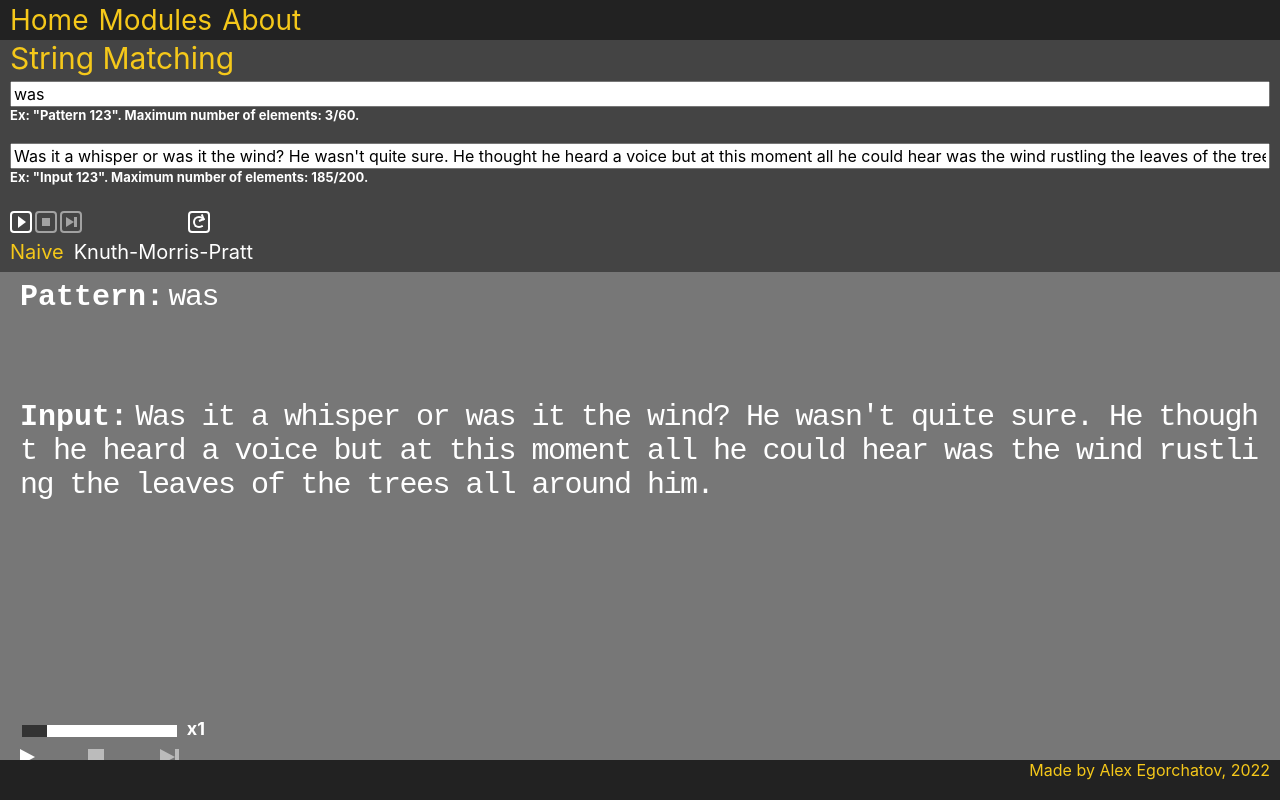
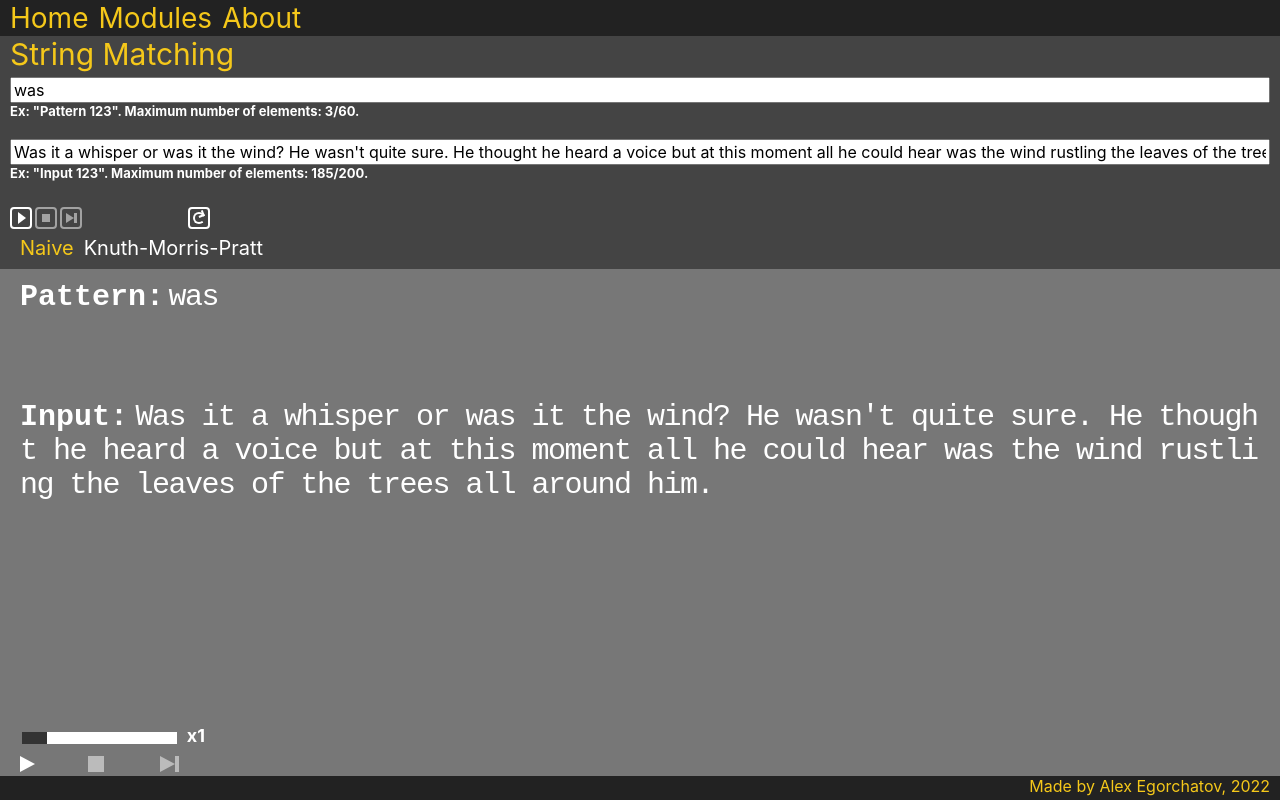
Before and after one commit to AlexEgorchatov/Algorithms, a React (Create React App) app in the folder frontend/: page /search in a window 1280 px wide. Built offline with nearby package versions, Linux system fonts and the light colour scheme.

Commit message:
Updated styles

```diff
--- a/frontend/src/App.tsx
+++ b/frontend/src/App.tsx
@@ -32,7 +32,7 @@ function App() {
           <div
             css={css`
               background-color: ${pageBackground};
-              height: 90%;
+              height: calc(100% - 60px);
               width: 100%;
             `}
           >
@@ -47,6 +47,7 @@ function App() {
           <div
             css={css`
               margin: 0px 10px;
+              height: 23px;
               color: ${mainFontColor};
               text-align: end;
             `}
--- a/frontend/src/Components/AlgorithmsList.tsx
+++ b/frontend/src/Components/AlgorithmsList.tsx
@@ -70,6 +70,8 @@ export const AlgorithmsList = ({ data }: AlgorithmListProps) => {
     <div
       css={css`
         display: flex;
+        min-height: 30px;
+        margin-left: 10px;
       `}
     >
       {data.map((dataItem, index) => (
--- a/frontend/src/Components/Header.tsx
+++ b/frontend/src/Components/Header.tsx
@@ -207,7 +207,7 @@ export const Header = ({ data }: Props) => {
         padding: 0px 10px;
         background-color: ${mainBackground};
         z-index: 999;
-        min-height: 5%;
+        min-height: 36px;
       `}
     >
       <HeaderMainComponent data={data} isVisible={true} />
```
